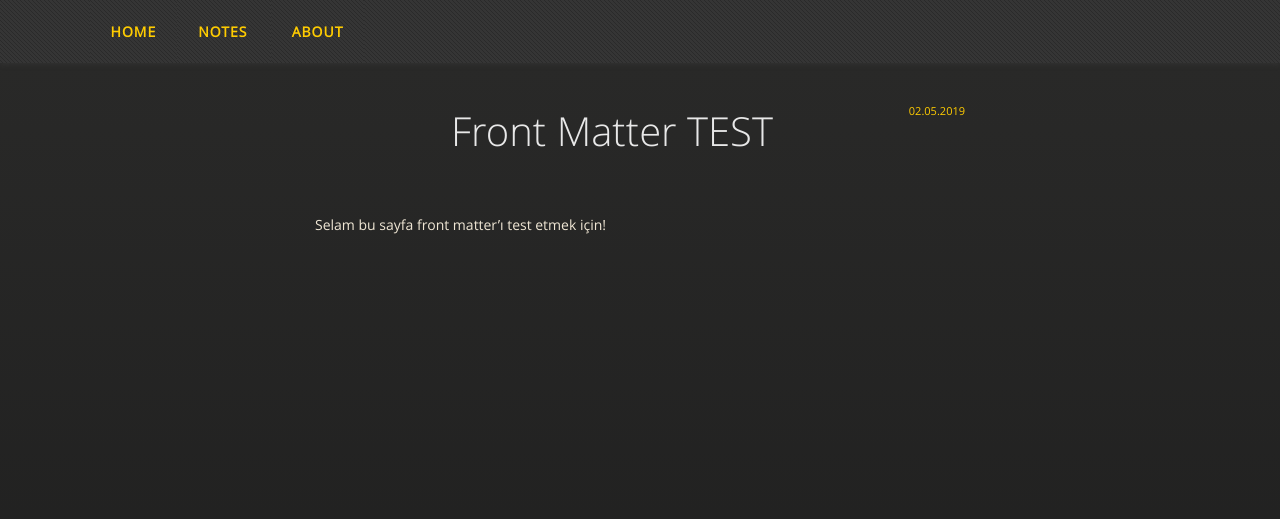
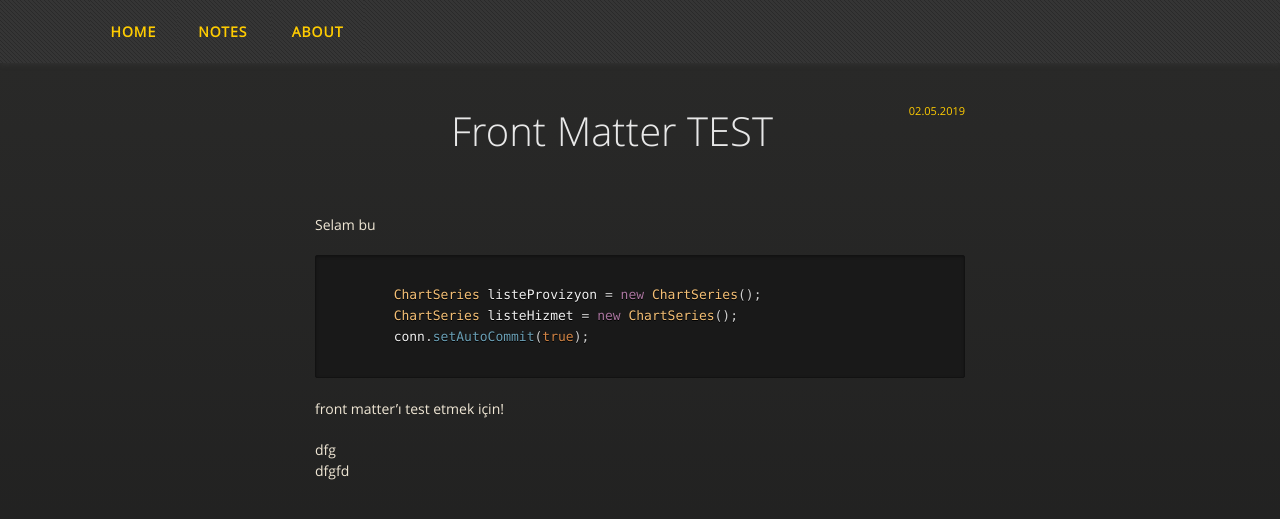
Before and after one commit to erkan000/erkan000.github.io, a Jekyll site: the page built from not/_was/text.md, in a window 1280 px wide. Shown: the top 519 px of the page. Built offline with Jekyll 4.4.1, drawn with Linux system fonts in a browser that asks for light colours.

Commit message:
Add files via upload

````diff
--- a/not/_was/text.md
+++ b/not/_was/text.md
@@ -4,4 +4,17 @@ title: Front Matter TEST
 date: 02.05.2019
 ---
 
-Selam bu sayfa front matter'ı test etmek için!
+Selam bu
+
+```java
+
+	ChartSeries listeProvizyon = new ChartSeries();
+	ChartSeries listeHizmet = new ChartSeries();
+	conn.setAutoCommit(true);
+
+```
+
+front matter'ı test etmek için!
+
+- dfg
+- dfgfd
````
